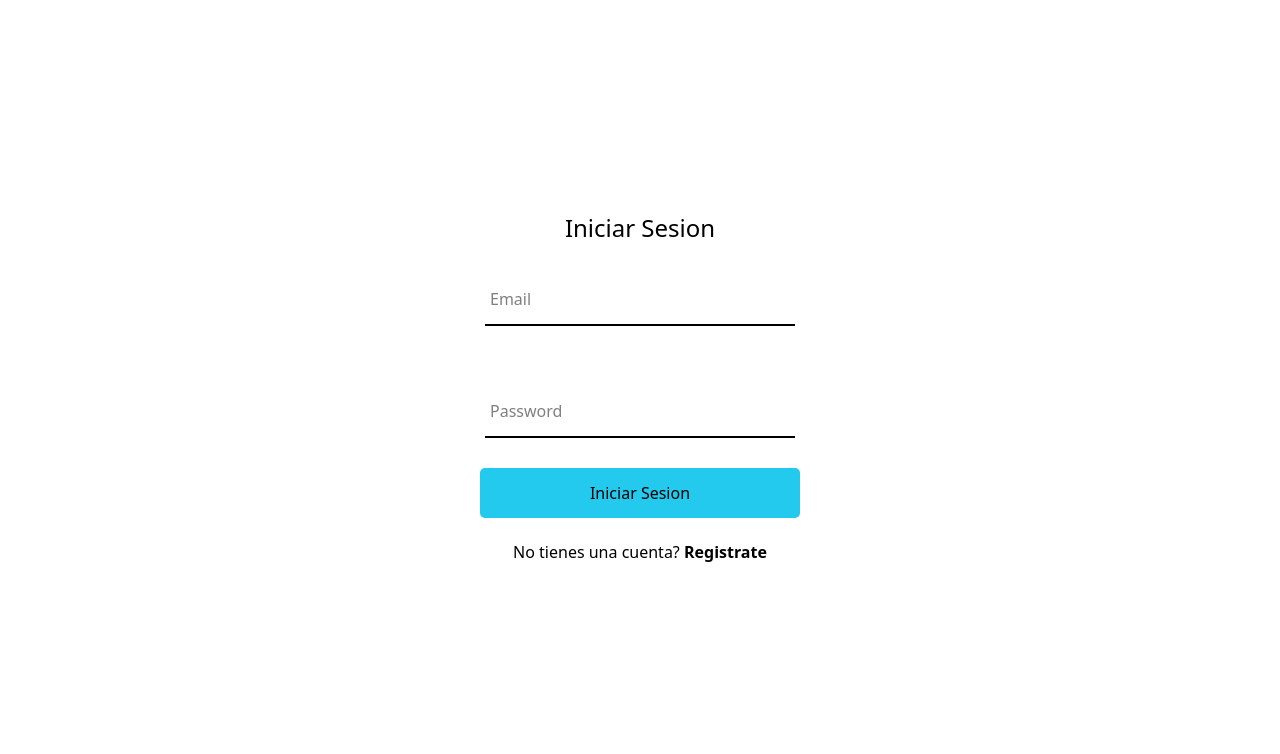
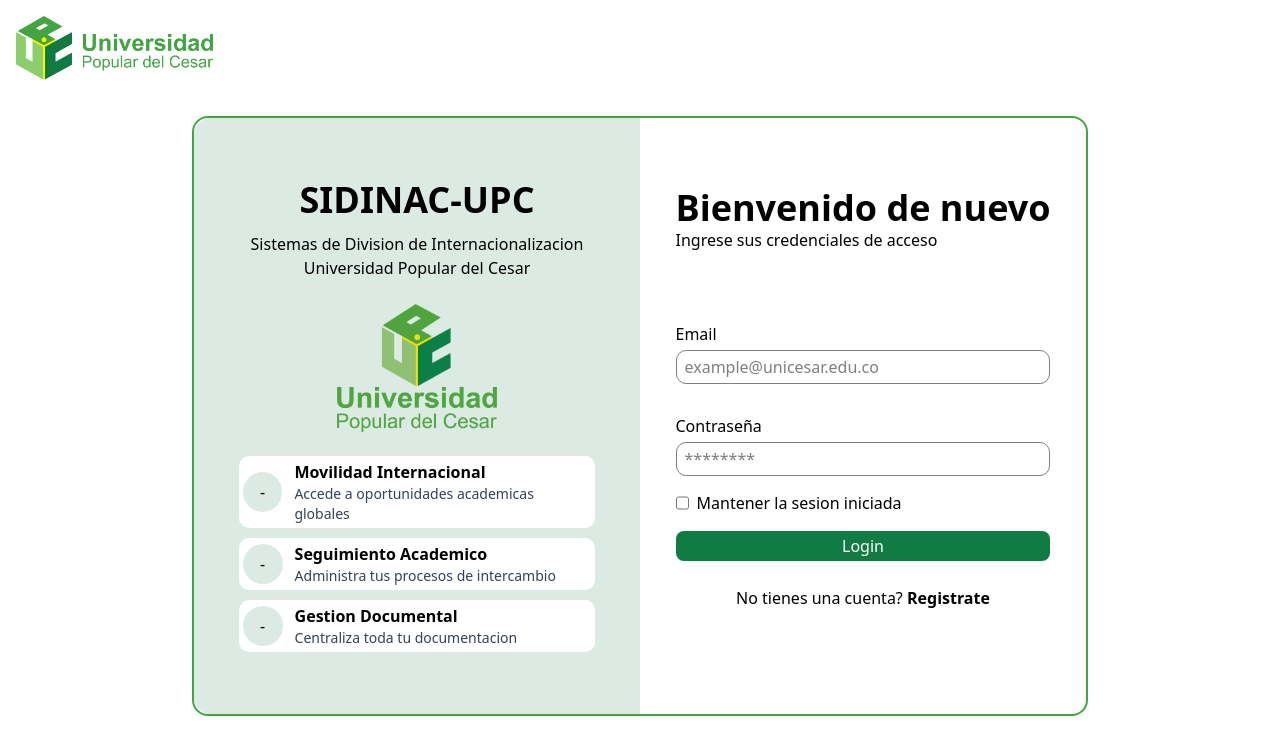
Before and after one commit to JuanRodriguezMena/frontend-parcial-practico, a React (Vite) app: page /login in a window 1280 px wide. Shown: the top 754 px of the page. Built offline with nearby package versions, Linux system fonts and the light colour scheme; a web font is replaced by a local one.

Commit message:
Estilos del login añadidos

```diff
--- a/src/pages/login.jsx
+++ b/src/pages/login.jsx
@@ -3,11 +3,13 @@ import { useAuth } from '../providers/AuthProvider'
 import { useNavigate } from 'react-router-dom'
 import { Header } from '../components/Header'
 import { useUsersStore } from '../store/usersStore'
+import logo from '../assets/UNICESAR 2024.png'
+import logoUniversidad from '../assets/logo.png'
 
 export function Login() {
   const [mensaje, setMensaje] = useState('')
   const [clic, setClic] = useState(true)
-  const [inicioMensaje, setInicioMensaje] = useState('Iniciar Sesion')
+  const [inicioMensaje, setInicioMensaje] = useState('Login')
 
   const { getEmailStore } = useUsersStore()
   const auth = useAuth()
@@ -49,17 +51,59 @@ export function Login() {
   }
 
   return (
-    <div>
-      <div className='bg-cover bg-center bg-no-repeat'>
-        <header className=''>{/* Aqui deberia haber algo, pero no lo hay */}</header>
-        <form className='main-login h-screen flex justify-center items-center flex-col' onSubmit={handleSubmitEvent}>
-          <div className='relative w-[400px] h-[470px] rounded-[20px] backdrop-blur-[20px] flex justify-center items-center flex-col'>
-            <h2 className='text-black text-2xl text-center'>Iniciar Sesion</h2>
+    <div className='flex flex-col justify-center items-center'>
+      <header className='w-full p-4 mb-[20px]'>
+        <img src={logo} alt='Logo' className='h-16 cursor-pointer' onClick={() => navigate('/')} />
+      </header>
+      <div className='border-2 border-primario rounded-2xl w-[70%] h-[600px] flex justify-center items-center mb-[20px]'>
+        <div className='flex flex-row w-full h-full'>
+          <div className='w-[50%] flex flex-col items-center justify-center bg-[#DBEBE3] rounded-l-2xl'>
+            <div className='w-[90%] flex flex-col justify-center items-center'>
+              <h1 className='text-4xl font-bold mb-3'>SIDINAC-UPC</h1>
+              <p>Sistemas de Division de Internacionalizacion</p>
+              <p className='mb-6'>Universidad Popular del Cesar</p>
+              <img src={logoUniversidad} alt='Logo' className='h-32 mb-6' />
+            </div>
+            <div className=' w-[80%] gap-2.5 flex flex-col'>
+              <div className='bg-white rounded-[10px] flex flex-row p-1 items-center gap-3'>
+                <div className='bg-[#DBEBE3] rounded-full w-[40px] h-[40px] flex justify-center items-center'> - </div>
+                <div className='flex flex-col'>
+                  <p className='font-bold'>Movilidad Internacional</p>
+                  <p className='text-sm text-gray-700'>Accede a oportunidades academicas globales</p>
+                </div>
+              </div>
 
-            <div className='relative my-[30px] w-[310px] border-b-2 border-black'>
-              <ion-icon name='mail-outline' className='absolute right-2 text-black text-xl top-[20px]'></ion-icon>
+              <div className='bg-white rounded-[10px] flex flex-row p-1 items-center gap-3'>
+                <div className='bg-[#DBEBE3] rounded-full w-[40px] h-[40px] flex justify-center items-center'> - </div>
+                <div className='flex flex-col'>
+                  <p className='font-bold'>Seguimiento Academico</p>
+                  <p className='text-sm text-gray-700'>Administra tus procesos de intercambio</p>
+                </div>
+              </div>
+
+              <div className='bg-white rounded-[10px] flex flex-row p-1 items-center gap-3'>
+                <div className='bg-[#DBEBE3] rounded-full w-[40px] h-[40px] flex justify-center items-center'> - </div>
+                <div className='flex flex-col'>
+                  <p className='font-bold'>Gestion Documental</p>
+                  <p className='text-sm text-gray-700'>Centraliza toda tu documentacion</p>
+                </div>
+              </div>
+            </div>
+          </div>
+          <div className='w-[50%] flex flex-col items-center justify-center mt-[40px]'>
+            <form
+              className='main-login h-screen flex justify-center items-center flex-col'
+              onSubmit={handleSubmitEvent}
+            >
+              <div className='w-full mb-[50px] p-5 flex justify-center flex-col'>
+                <h1 className='text-black text-4xl font-bold'>Bienvenido de nuevo</h1>
+                <p className='mb-[40px]'>Ingrese sus credenciales de acceso</p>
+
+                <div className=' w-[100%]'>
+                  <div className=' my-[30px] w-full flex flex-col gap-1'>
+                    <label htmlFor='email'>Email</label>
                     <input
-                placeholder='Email'
+                      placeholder='example@unicesar.edu.co'
                       type='email'
                       id='user-name'
                       name='email'
@@ -67,13 +111,14 @@ export function Login() {
                       aria-describedby='user-name'
                       aria-invalid='false'
                       required
-                className='w-full h-[50px] bg-transparent border-none outline-none text-black text-[1em] pl-[5px] pr-[35px]'
+                      className='w-full text-black text-[1em] p-1 pl-2 border border-[var(--gris)] rounded-[10px]'
                     />
                   </div>
 
-            <div className='relative my-[30px] w-[310px] border-b-2 border-black'>
+                  <div className='my-[30px] w-full flex flex-col gap-1'>
+                    <label htmlFor='password'>Contraseña</label>
                     <input
-                placeholder='Password'
+                      placeholder='********'
                       type='password'
                       id='password'
                       name='password'
@@ -81,12 +126,17 @@ export function Login() {
                       aria-invalid='false'
                       onChange={handleInput}
                       required
-                className='w-full h-[50px] bg-transparent border-none outline-none text-black text-[1em] pl-[5px] pr-[35px]'
+                      className='w-full text-black text-[1em] p-1 pl-2 border border-[var(--gris)] rounded-[10px]'
                     />
                   </div>
 
+                  <div className='flex flex-row gap-2 mb-4 mt-[-15px]'>
+                    <input type='checkbox' id='remember-me' name='remember-me' value='true' />
+                    <label>Mantener la sesion iniciada</label>
+                  </div>
+
                   <button
-              className='h-[50px] w-[320px] rounded-[5px] bg-[#23CAEE] text-black text-[16px] mb-[-3px] hover:bg-[#0b97b6] transition-all ease-in-out duration-[300ms]'
+                    className='h-[30px] w-full rounded-[8px] bg-oscuro text-white  hover:bg-claro cursor-pointer transition-all ease-in-out duration-[300ms]'
                     onClick={mensajeSesion}
                     type='submit'
                   >
@@ -105,7 +155,10 @@ export function Login() {
                     </p>
                   </div>
                 </div>
+              </div>
             </form>
+          </div>
+        </div>
       </div>
     </div>
   )
```
Also changed, not shown: src/assets/logo.png (added). Lines whose indentation alone changed are shown as unchanged.
